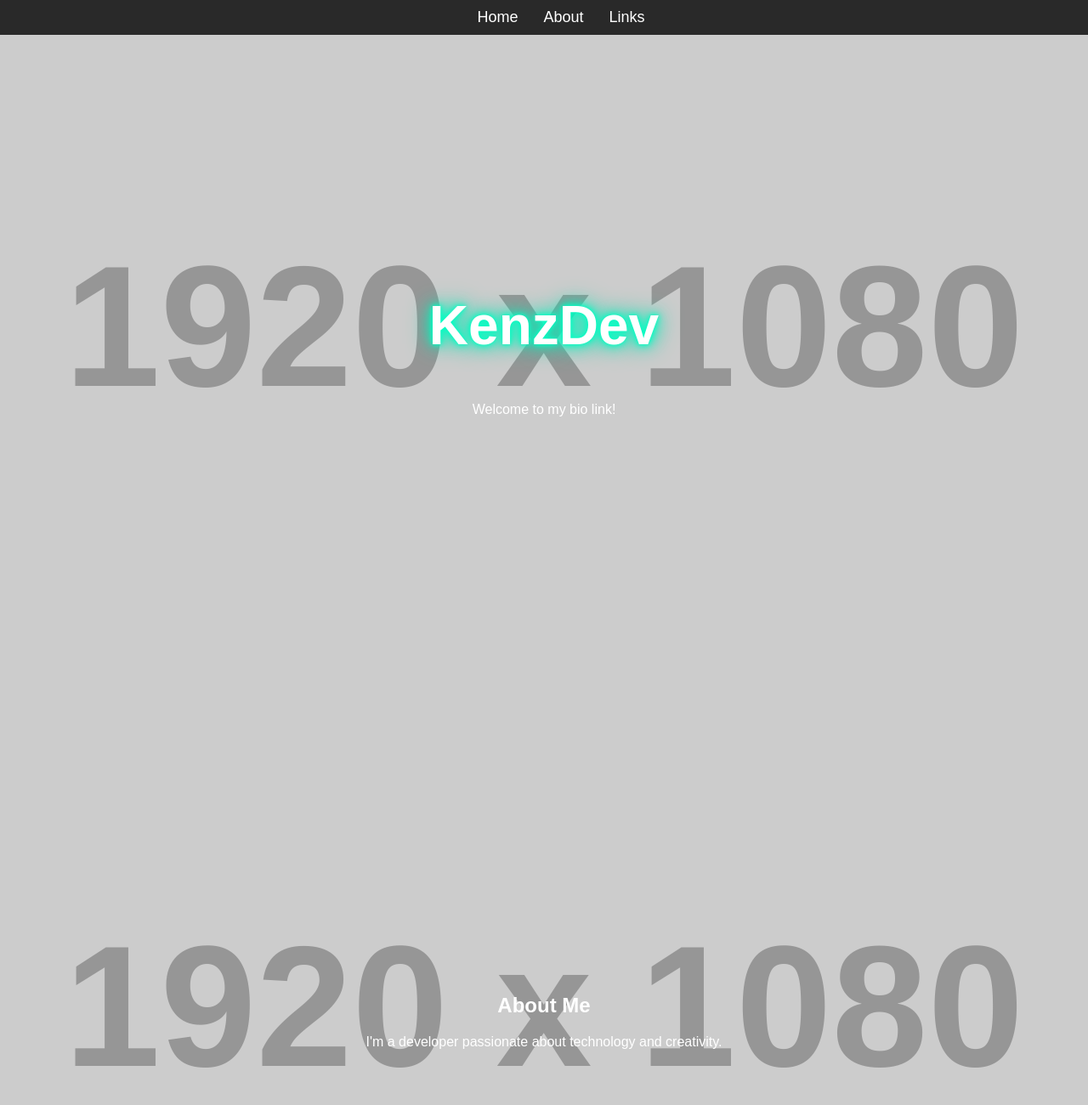
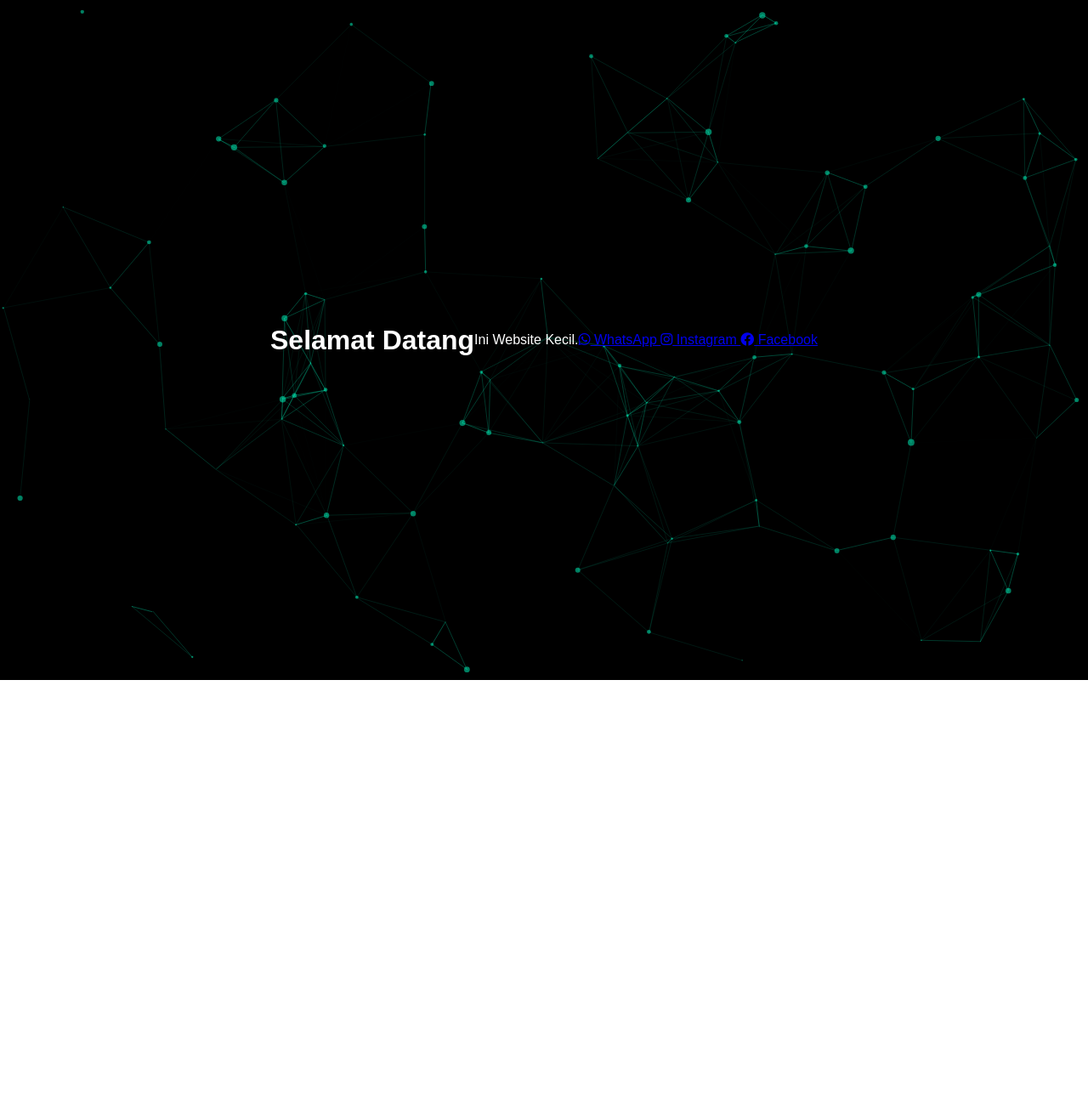
Before and after one commit to kenz-developer/apis-kenzdev.github.io, a plain HTML site: page index.html in a window 1280 px wide. Shown: the top 1300 px of the page at 85% size. After the commit the page ends 804 px from the top, so only its background shows below. Drawn offline with nearby package versions, Linux system fonts and the light colour scheme; placeholder pictures from the web are drawn by us.

Commit message:
Update index.html

```diff
--- a/index.html
+++ b/index.html
@@ -3,55 +3,34 @@
 <head>
   <meta charset="UTF-8">
   <meta name="viewport" content="width=device-width, initial-scale=1.0">
-  <meta name="description" content="Bio link dengan efek neon dan parallax">
-  <title>KenzDev Bio Link</title>
+  <title>Website KenzDev</title>
   <link rel="stylesheet" href="styles.css">
+  <link href="https://cdnjs.cloudflare.com/ajax/libs/font-awesome/6.0.0/css/all.min.css" rel="stylesheet">
 </head>
 <body>
-  <!-- Navigasi -->
-  <nav class="navbar">
-    <ul>
-      <li><a href="#home">Home</a></li>
-      <li><a href="#about">About</a></li>
-      <li><a href="#links">Links</a></li>
-    </ul>
-  </nav>
-
-  <!-- Background Particles -->
+  <!-- Background for particles -->
   <div id="particles-js"></div>
 
-  <!-- Konten Parallax -->
-  <section id="home" class="parallax">
-    <div class="content">
-      <h1 class="neon-text">KenzDev</h1>
-      <p>Welcome to my bio link!</p>
+  <!-- Parallax content -->
+  <div class="parallax">
+    <h1>Selamat Datang</h1>
+    <p>Ini Website Kecil.</p>
+
+    <!-- Social media buttons -->
+    <div class="social-buttons">
+      <a href="https://wa.me/6281234567890" target="_blank" class="btn btn-whatsapp">
+        <i class="fa-brands fa-whatsapp"></i> WhatsApp
+      </a>
+      <a href="https://instagram.com/yourusername" target="_blank" class="btn btn-instagram">
+        <i class="fa-brands fa-instagram"></i> Instagram
+      </a>
+      <a href="https://facebook.com/yourusername" target="_blank" class="btn btn-facebook">
+        <i class="fa-brands fa-facebook"></i> Facebook
+      </a>
     </div>
-  </section>
+  </div>
 
-  <section id="about" class="parallax">
-    <div class="content">
-      <h2>About Me</h2>
-      <p>I'm a developer passionate about technology and creativity.</p>
-    </div>
-  </section>
-
-  <section id="links">
-    <div class="content">
-      <h2>My Links</h2>
-      <div class="links">
-        <a href="https://instagram.com" target="_blank" class="neon-button">Instagram</a>
-        <a href="https://twitter.com" target="_blank" class="neon-button">Twitter</a>
-        <a href="https://github.com" target="_blank" class="neon-button">GitHub</a>
-        <a href="https://linkedin.com" target="_blank" class="neon-button">LinkedIn</a>
-      </div>
-    </div>
-  </section>
-
-  <footer>
-    <p>© 2025 KenzDev. Built with ❤️</p>
-  </footer>
-
-  <script src="https://cdn.jsdelivr.net/particles.js/2.0.0/particles.min.js"></script>
+  <script src="https://cdn.jsdelivr.net/npm/particles.js"></script>
   <script src="script.js"></script>
 </body>
-      </html>
+</html>
```
